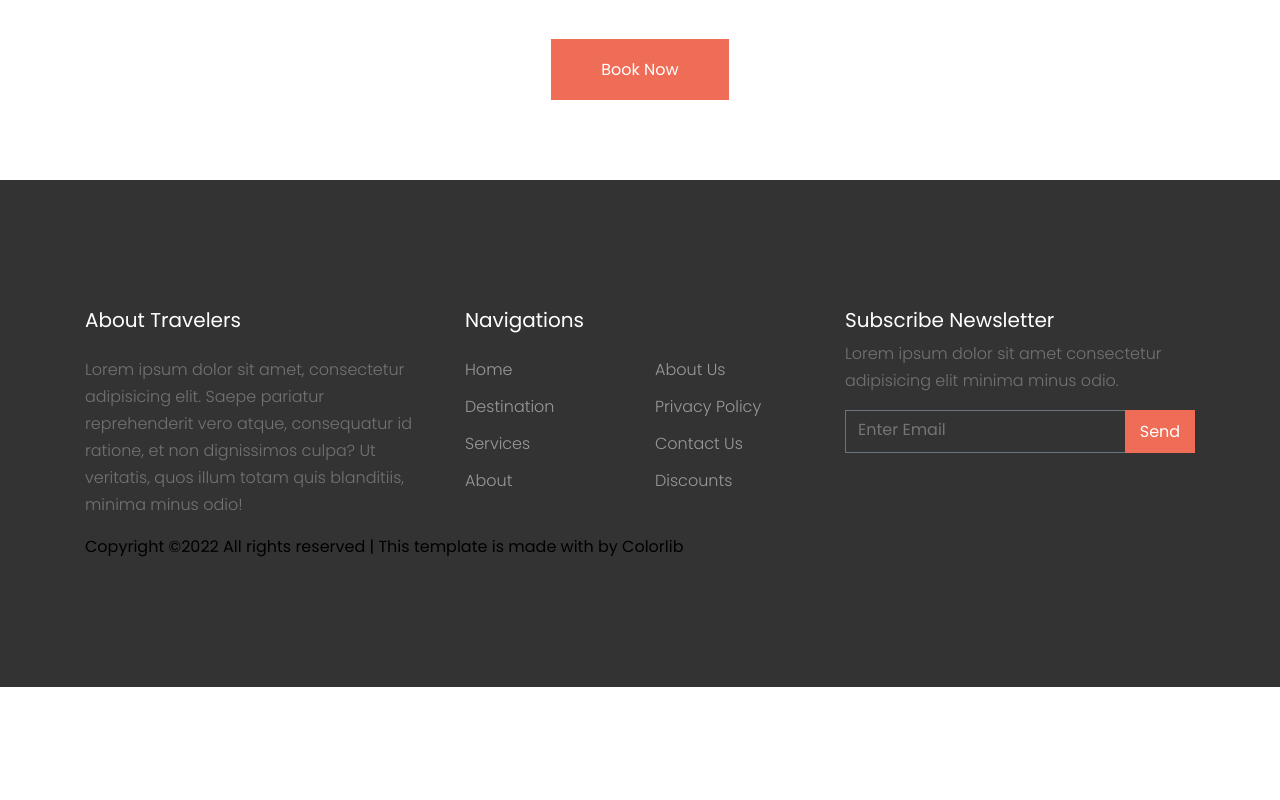
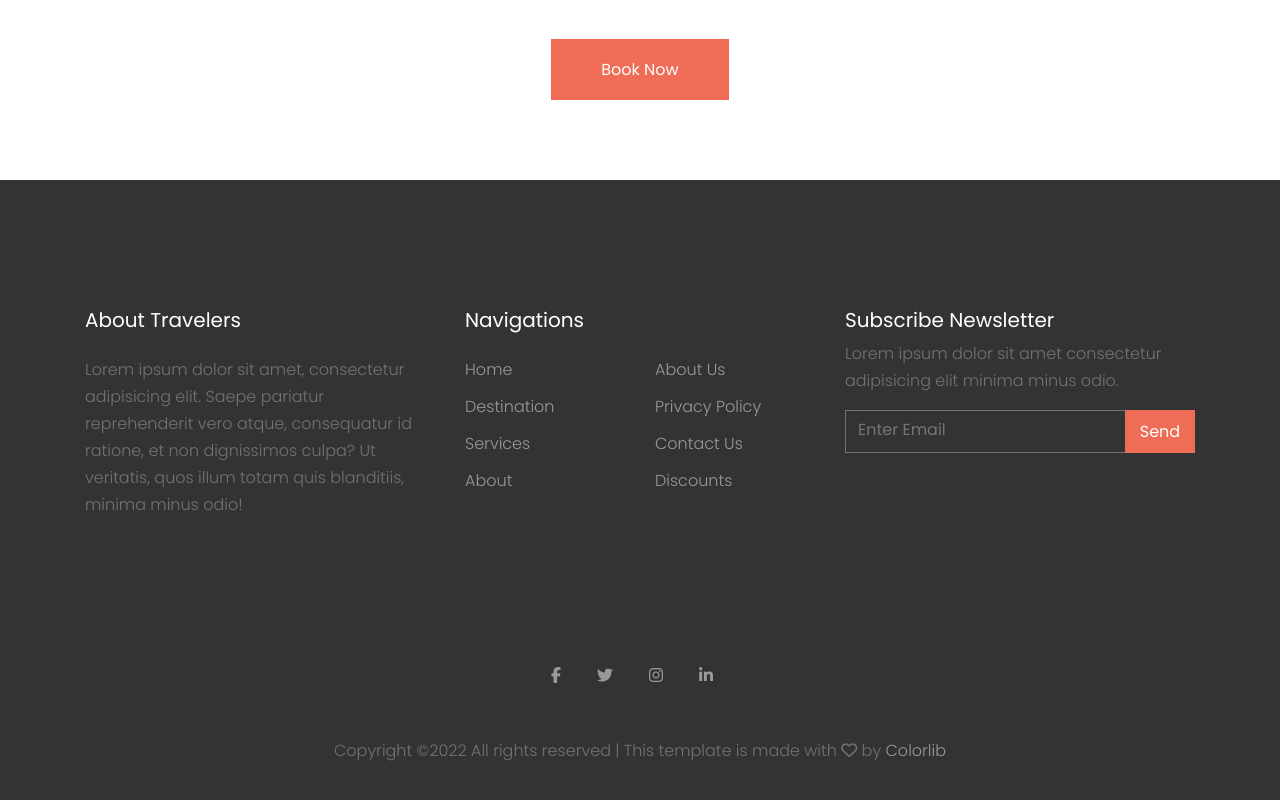
Before and after one commit to NihatAliy3v/travalers, a plain HTML site: page index.html in a window 1280 px wide. Shown: the part 6062-6862 px from the top of the page. Before the commit the page ends 6749 px from the top, so only its background shows below. Drawn offline with Linux system fonts and the light colour scheme.

Commit message:
end home-page

```diff
--- a/assets/scss/_home.scss
+++ b/assets/scss/_home.scss
@@ -377,6 +377,7 @@
             gap: 30px;
             .col{
                 width: 33.3%;
+                margin-bottom: 48px;
                 .title{
                     font-size: 20px;
                     color: #fff;
@@ -387,7 +388,6 @@
                 .description{
                     font-size: 16px;
                     color: #737373;
-                    margin-bottom: 16px;
                     line-height: 27px;
                     font-weight: 300;
                 }
@@ -404,6 +404,10 @@
                                 color: #999;
                                 margin-bottom: 16px;
                                 font-weight: 300;
+                                transition: all .3s;
+                                &:hover{
+                                    color: #fff;
+                                }
                             }
                         }
                     }
@@ -413,6 +417,9 @@
             .email{
                 .title{
                     margin-bottom: 8px;
+                }
+                .description{
+                    margin-bottom: 16px;
                 }
                 .enter-email{
                     width: 100%;
@@ -449,6 +456,43 @@
                 }
             }
         }
+        .footer-bottom{
+            padding-top: 48px;
+            margin-top: 48px;
+            .social{
+                display: flex;
+                justify-content: center;
+                gap: 36px;
+                margin-right: 16px;
+                margin-bottom: 48px;
+                line-height: 27px;
+                .social-link{
+                    &:hover i{
+                        color: #fff;
+                    }
+                    i{
+                        transition: all .3s;
+                        color: #999;
+                    }
+                }
+            }
+            .copyright{
+                color: #737373;
+                text-align: center;
+                font-size: 16px;
+                font-weight: 300;
+                line-height: 27px;
+                margin-bottom: 16px;
+                a{
+                    color: #999;
+                    transition: all .3s;
+                    &:hover{
+                        color: #fff;
+                    }
+                }
+
+            }
+        }
     }
 }
 // END FOOTER
--- a/index.html
+++ b/index.html
@@ -513,23 +513,23 @@
                     </form>
                 </div>
             </div>
-            <div class="footer-bootom">
+            <div class="footer-bottom">
                 <div class="social">
                     <a class="social-link" href="">
-
+                        <i class="fa-brands fa-facebook-f"></i>
                     </a>
                     <a class="social-link" href="">
-
+                        <i class="fa-brands fa-twitter"></i>
                     </a>
                     <a class="social-link" href="">
-
+                        <i class="fa-brands fa-instagram"></i>
                     </a>
                     <a class="social-link" href="">
-
+                        <i class="fa-brands fa-linkedin-in"></i>
                     </a>
                 </div>
                 <p class="copyright">
-                    Copyright ©2022 All rights reserved | This template is made with  by Colorlib
+                    Copyright ©2022 All rights reserved | This template is made with <i class="fa-regular fa-heart"></i> by <a href="#">Colorlib</a>
                 </p>
             </div>
         </div>
```
Also changed, not shown: assets/scss/main.css, 1 other file.
